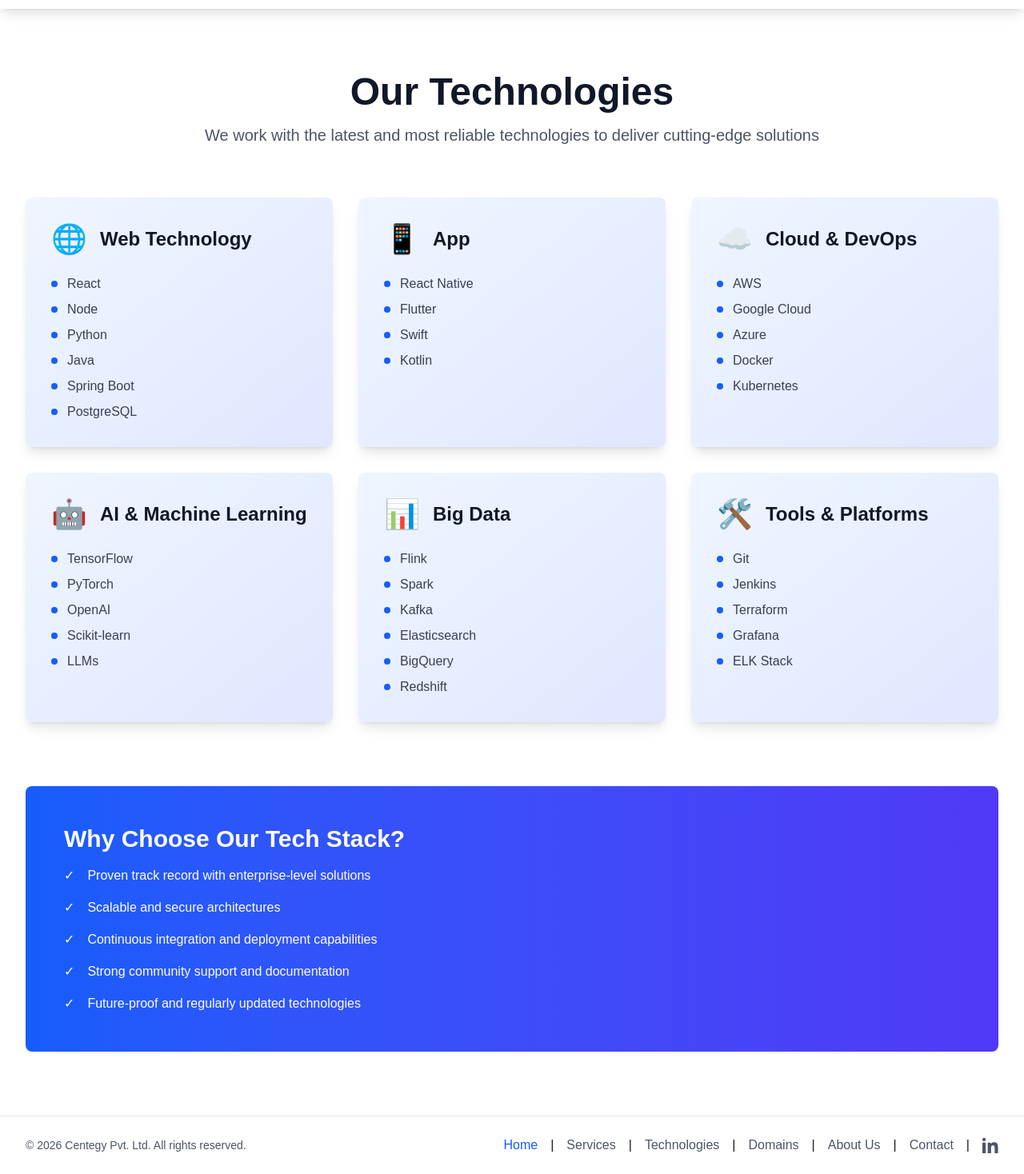
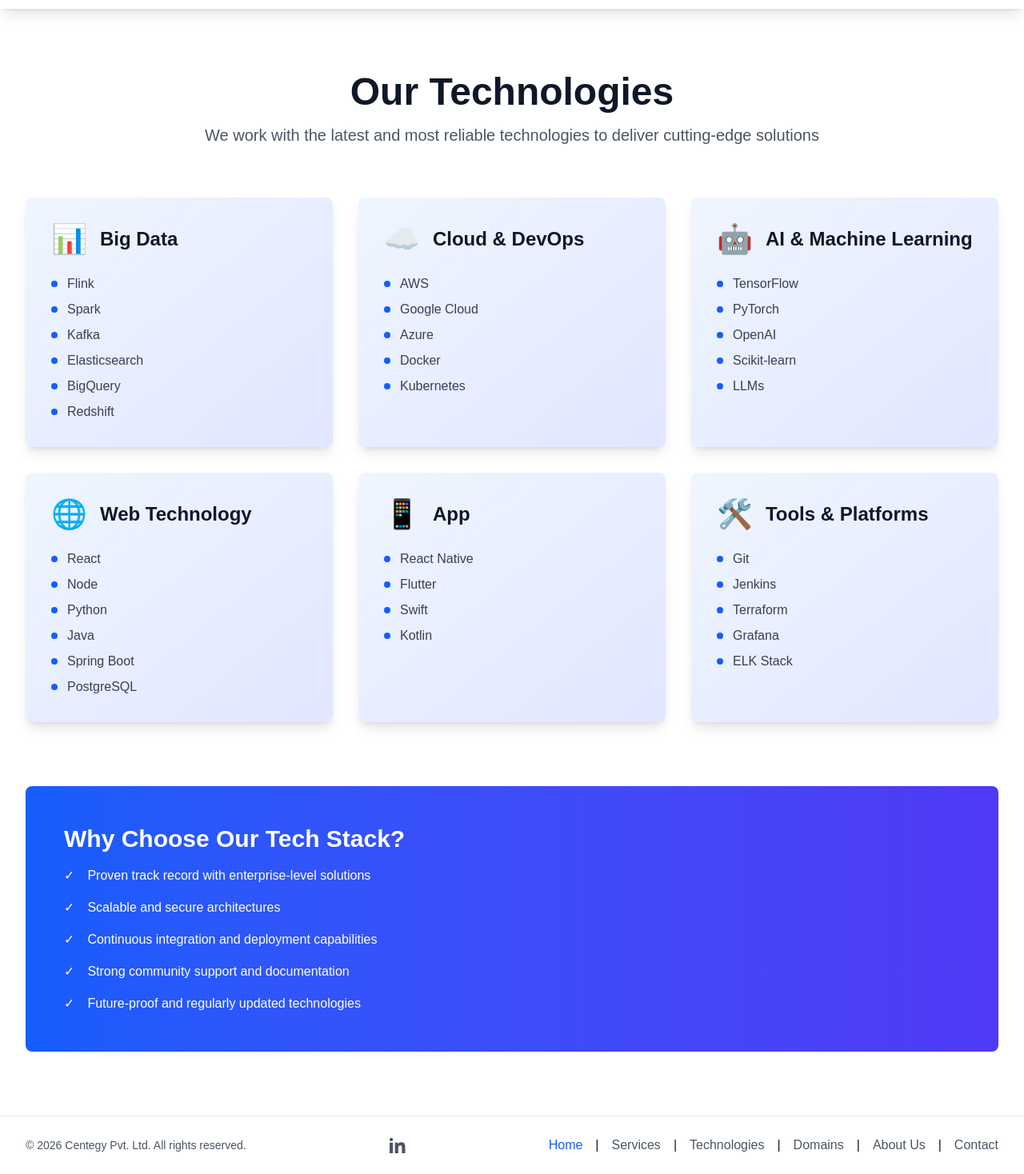
Before and after one commit to jitupmca-stack/centegy, a Next.js app: page /technologies in a window 1280 px wide. Shown: the part 53-1521 px from the top of the page at 80% size. Built offline with nearby package versions, Linux system fonts and the light colour scheme.

Commit message:
footer contact & technology page changes done

```diff
--- a/app/components/Footer.jsx
+++ b/app/components/Footer.jsx
@@ -10,8 +10,19 @@
           &copy; {new Date().getFullYear()} Centegy Pvt. Ltd.{' '}All rights reserved.
 
         </div>
+  <a
+            href="https://www.linkedin.com/company/centegypl"
+            target="_blank"
+            rel="noopener noreferrer"
+            className="text-gray-600 dark:text-gray-300 hover:text-blue-600"
+            aria-label="Centegy on LinkedIn"
+          >
+            <svg xmlns="http://www.w3.org/2000/svg" viewBox="0 0 24 24" fill="currentColor" className="h-5 w-5">
+              <path d="M4.98 3.5C4.98 4.88 3.86 6 2.5 6S0 4.88 0 3.5 1.12 1 2.5 1 4.98 2.12 4.98 3.5zM0 8h5v16H0V8zm7.5 0h4.8v2.2h.1c.7-1.3 2.4-2.7 4.9-2.7 5.2 0 6.1 3.4 6.1 7.8V24h-5V16.5c0-1.8 0-4.1-2.5-4.1-2.5 0-2.9 2-2.9 4v7.6h-5V8z" />
+            </svg>
+          </a>
+        <div className="flex items-left gap-4">
 
-        <div className="flex items-center gap-4">
           <nav className="hidden sm:flex items-center gap-4">
             <Link href="/" className="text-blue-600 hover:underline">
             Home
@@ -30,20 +41,10 @@
             </Link> |
             <Link href="/contact" className="text-gray-600 dark:text-gray-300 hover:text-blue-600">
               Contact
-            </Link> |
+            </Link>
           </nav>
 
-          <a
-            href="https://www.linkedin.com/company/centegypl"
-            target="_blank"
-            rel="noopener noreferrer"
-            className="text-gray-600 dark:text-gray-300 hover:text-blue-600"
-            aria-label="Centegy on LinkedIn"
-          >
-            <svg xmlns="http://www.w3.org/2000/svg" viewBox="0 0 24 24" fill="currentColor" className="h-5 w-5">
-              <path d="M4.98 3.5C4.98 4.88 3.86 6 2.5 6S0 4.88 0 3.5 1.12 1 2.5 1 4.98 2.12 4.98 3.5zM0 8h5v16H0V8zm7.5 0h4.8v2.2h.1c.7-1.3 2.4-2.7 4.9-2.7 5.2 0 6.1 3.4 6.1 7.8V24h-5V16.5c0-1.8 0-4.1-2.5-4.1-2.5 0-2.9 2-2.9 4v7.6h-5V8z" />
-            </svg>
-          </a>
+
         </div>
       </div>
     </footer>
--- a/app/contact/page.jsx
+++ b/app/contact/page.jsx
@@ -35,13 +35,14 @@
           <div className="bg-white dark:bg-gray-800 p-6 sm:p-8 rounded-lg shadow-lg text-center">
            <h6 className="font-bold">Head Office:</h6>
             <p className="text-sm sm:text-base text-gray-600 dark:text-gray-300">
-               A3 wing , Rosa Gardenia , Kasarvadavali ,
-              Ghodbubder road, Thane, Mumbai 400615<br /><br />
+               Kunti Enclave, 2, Pilikothi RD<br />
+              Badi Mukhani, Haldwani 263139<br /><br />
            </p>
               <h6 className="font-bold">Branch Office:</h6>
               <p className="text-sm sm:text-base text-gray-600 dark:text-gray-300">
-              Kunti Enclave, 2, Pilikothi RD<br />
-              Badi Mukhani, Haldwani 263139<br />
+                A3 wing , Rosa Gardenia , Kasarvadavali ,
+              Ghodbubder road, Thane, Mumbai 400615
+
              </p>
           </div>
 
--- a/app/technologies/page.jsx
+++ b/app/technologies/page.jsx
@@ -1,14 +1,9 @@
 export default function Technologies() {
   const technologies = [
     {
-      category: 'Web Technology',
-      icon: '🌐',
-      tools: ['React', 'Node', 'Python', 'Java', 'Spring Boot', 'PostgreSQL']
-    },
-    {
-      category: 'App',
-      icon: '📱',
-      tools: ['React Native', 'Flutter', 'Swift', 'Kotlin']
+      category: 'Big Data',
+      icon: '📊',
+      tools: ['Flink', 'Spark', 'Kafka', 'Elasticsearch', 'BigQuery', 'Redshift']
     },
     {
       category: 'Cloud & DevOps',
@@ -21,9 +16,14 @@
       tools: ['TensorFlow', 'PyTorch', 'OpenAI', 'Scikit-learn', 'LLMs']
     },
     {
-      category: 'Big Data',
-      icon: '📊',
-      tools: ['Flink', 'Spark', 'Kafka', 'Elasticsearch', 'BigQuery', 'Redshift']
+      category: 'Web Technology',
+      icon: '🌐',
+      tools: ['React', 'Node', 'Python', 'Java', 'Spring Boot', 'PostgreSQL']
+    },
+    {
+      category: 'App',
+      icon: '📱',
+      tools: ['React Native', 'Flutter', 'Swift', 'Kotlin']
     },
     {
       category: 'Tools & Platforms',
```
